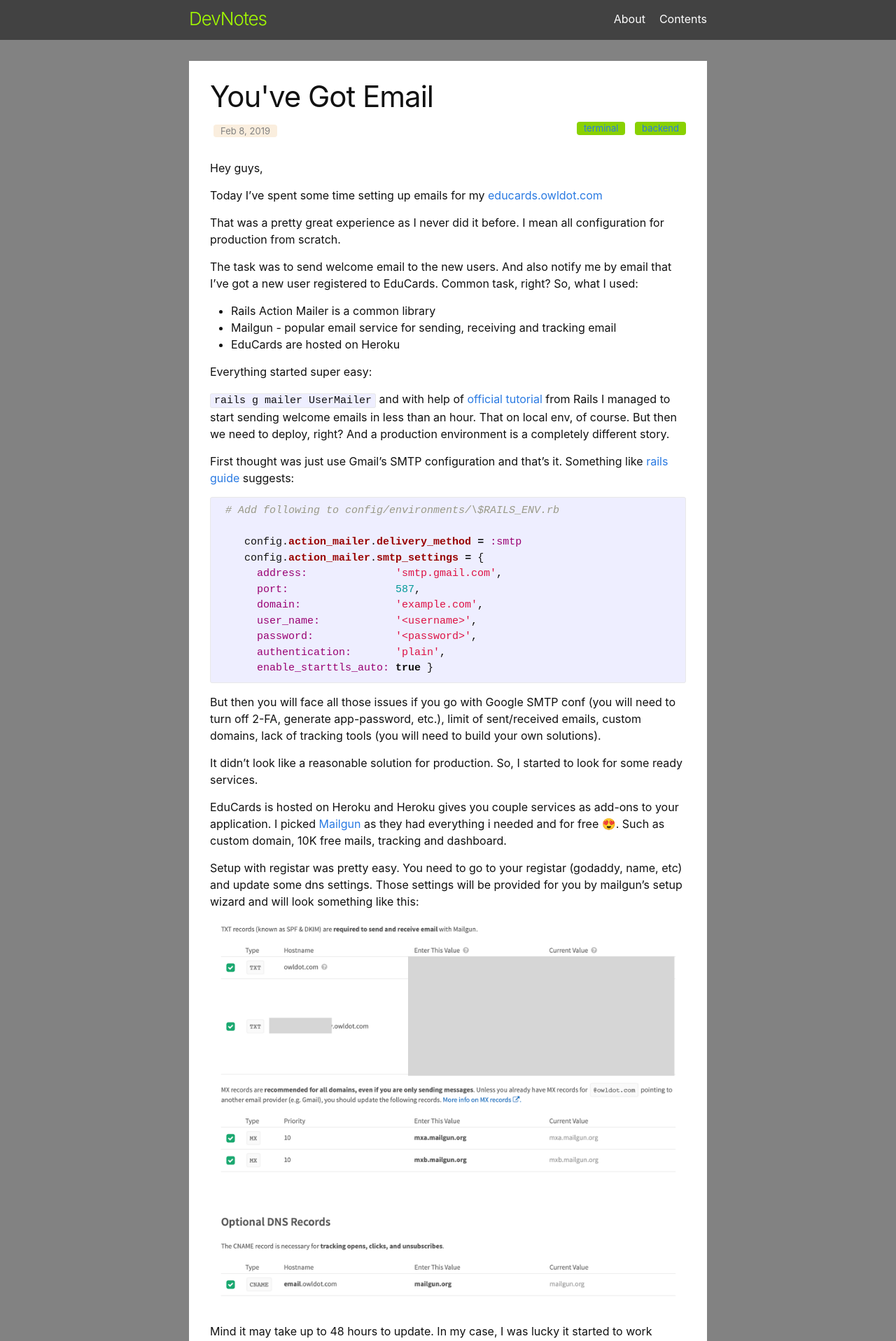
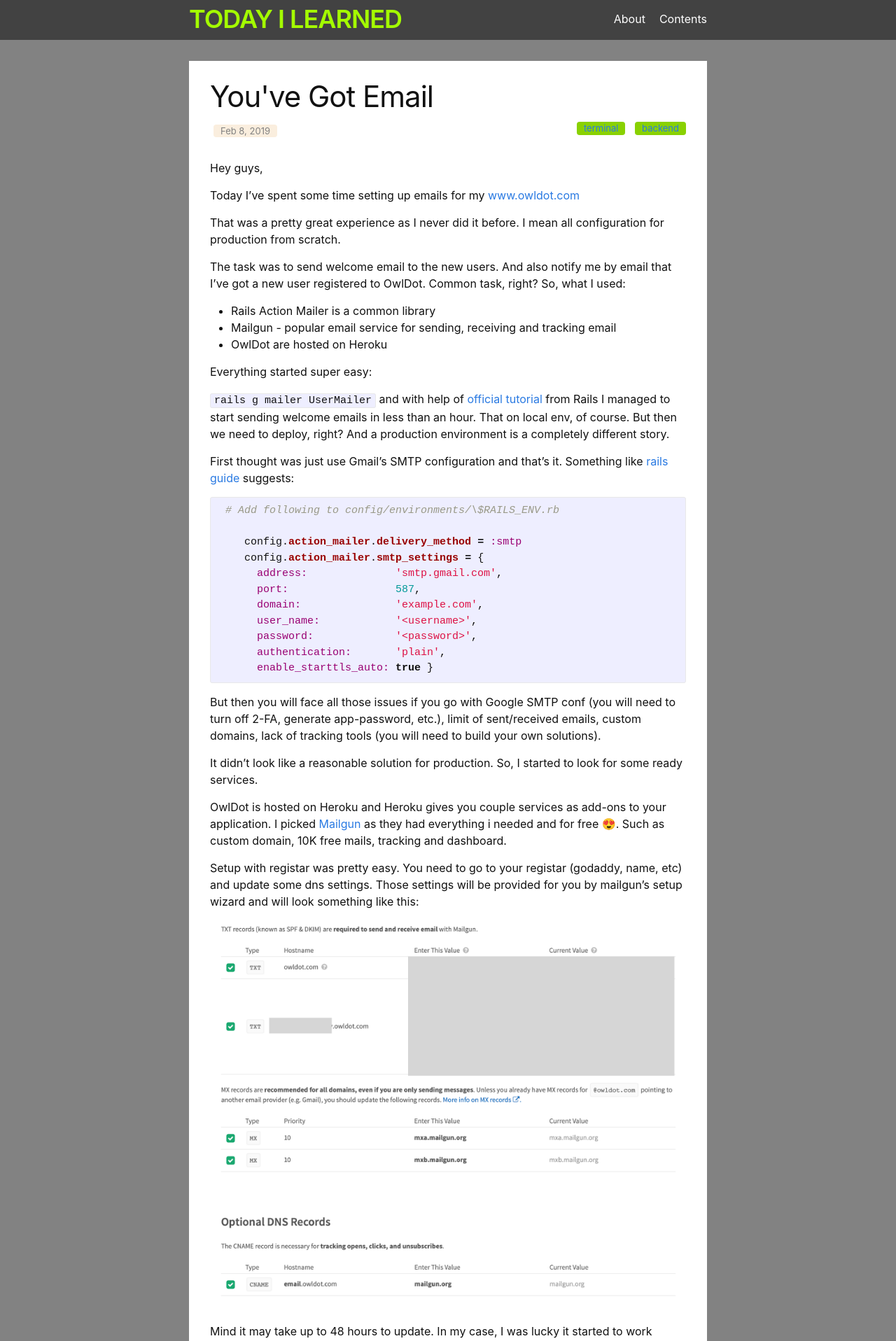
Before and after one commit to owldot/lanadz.github.io, a Jekyll site: the page built from _posts/2019-02-18-you-ve-got-email.markdown, in a window 1280 px wide. Shown: the top 1916 px of the page at 70% size. Built offline with Jekyll 4.4.1, drawn with Linux system fonts in a browser that asks for light colours; some of the changed text lies outside the part shown.

Commit message:
Add post. Update title. Fix links

```diff
--- a/_config.yml
+++ b/_config.yml
@@ -13,11 +13,11 @@
 # you will see them accessed via {{ site.title }}, {{ site.email }}, and so on.
 # You can create any custom variable you would like, and they will be accessible
 # in the templates via {{ site.myvariable }}.
-title: DevNotes
+title: Today I Learned
 email: svitlana.dzyuban@gmail.com
 description: >- # this means to ignore newlines until "baseurl:"
-  Svitlana Dzyuban (LanaDz) - Software Engineer.
-  Dev Notes's goal is to keep and share thoughts, ideas, helpful info and just have fun.
+  Lana (Svitlana Dzyuban) - Software Engineer.
+  "T.I.L." goal is to keep and share gotchas, ideas, helpful info and just have fun.
   I really hope you find something interesting here.
 baseurl: '' # the subpath of your site, e.g. /blog
 url: 'https://lanadz.com' # the base hostname & protocol for your site, e.g. http://example.com
--- a/_posts/2019-02-18-you-ve-got-email.markdown
+++ b/_posts/2019-02-18-you-ve-got-email.markdown
@@ -15,17 +15,17 @@
 
 Hey guys,
 
-Today I've spent some time setting up emails for my [educards.owldot.com](educards.owldot.com)
+Today I've spent some time setting up emails for my [www.owldot.com](www.owldot.com)
 
 That was a pretty great experience as I never did it before. I mean all configuration for production from scratch.
 
 <!--more-->
 
-The task was to send welcome email to the new users. And also notify me by email that I've got a new user registered to EduCards. Common task, right? So, what I used:
+The task was to send welcome email to the new users. And also notify me by email that I've got a new user registered to OwlDot. Common task, right? So, what I used:
 
 - Rails Action Mailer is a common library
 - Mailgun - popular email service for sending, receiving and tracking email
-- EduCards are hosted on Heroku
+- OwlDot are hosted on Heroku
 
 Everything started super easy:
 
@@ -52,7 +52,7 @@
 
 It didn't look like a reasonable solution for production. So, I started to look for some ready services.
 
-EduCards is hosted on Heroku and Heroku gives you couple services as add-ons to your application. I picked [Mailgun](https://www.mailgun.com) as they had everything i needed and for free 😍. Such as custom domain, 10K free mails, tracking and dashboard.
+OwlDot is hosted on Heroku and Heroku gives you couple services as add-ons to your application. I picked [Mailgun](https://www.mailgun.com) as they had everything i needed and for free 😍. Such as custom domain, 10K free mails, tracking and dashboard.
 
 Setup with registar was pretty easy. You need to go to your registar (godaddy, name, etc) and update some dns settings. Those settings will be provided for you by mailgun's setup wizard and will look something like this:
 
--- a/_posts/2019-04-04-learning-react.html
+++ b/_posts/2019-04-04-learning-react.html
@@ -16,7 +16,7 @@
   <!--more-->
   <p>
     I am changing my mind about React. As I mentioned before I used Vue for
-    <a href="https://educards.owldot.com" target="_blank">EduCards</a>.
+    <a href="https://www.owldot.com" target="_blank">OwlDot</a>.
   </p>
   <p>
     2 years ago when I had little idea of modern JavaScript and it's frameworks,
@@ -24,7 +24,7 @@
     (mind I had no one to talk about principles and best(or even any)
     practices). Vue looked easier, more opinionated if you will. <br />
     They had their official router, state manager and great documentation. And
-    with the help of tutorial and couple online courses EduCards was ready for
+    with the help of tutorial and couple online courses OwlDot was ready for
     production in less than 2 months.
   </p>
   <p>
--- a/_scss/minima/_layout.scss
+++ b/_scss/minima/_layout.scss
@@ -11,15 +11,15 @@
 }
 
 .site-title {
-  @include relative-font-size(1.625);
+  @include relative-font-size(2.25);
 
-  font-weight: 300;
+  font-weight: 600;
   line-height: $base-line-height * $base-font-size * 2.25;
   letter-spacing: -1px;
   margin-bottom: 0;
   float: left;
   color: #a4fc00;
-
+  text-transform: uppercase;
   &,
   a,
   &:visited {
@@ -62,7 +62,7 @@
     border: none;
     border-radius: 5px;
     text-align: center;
-    min-width: 50vw;
+    //min-width: 50vw;
     z-index: 2;
 
     label[for='nav-trigger'] {
```
Also changed, not shown: _posts/2020-06-30-nested-array.markdown (added, +135 -0 lines).
